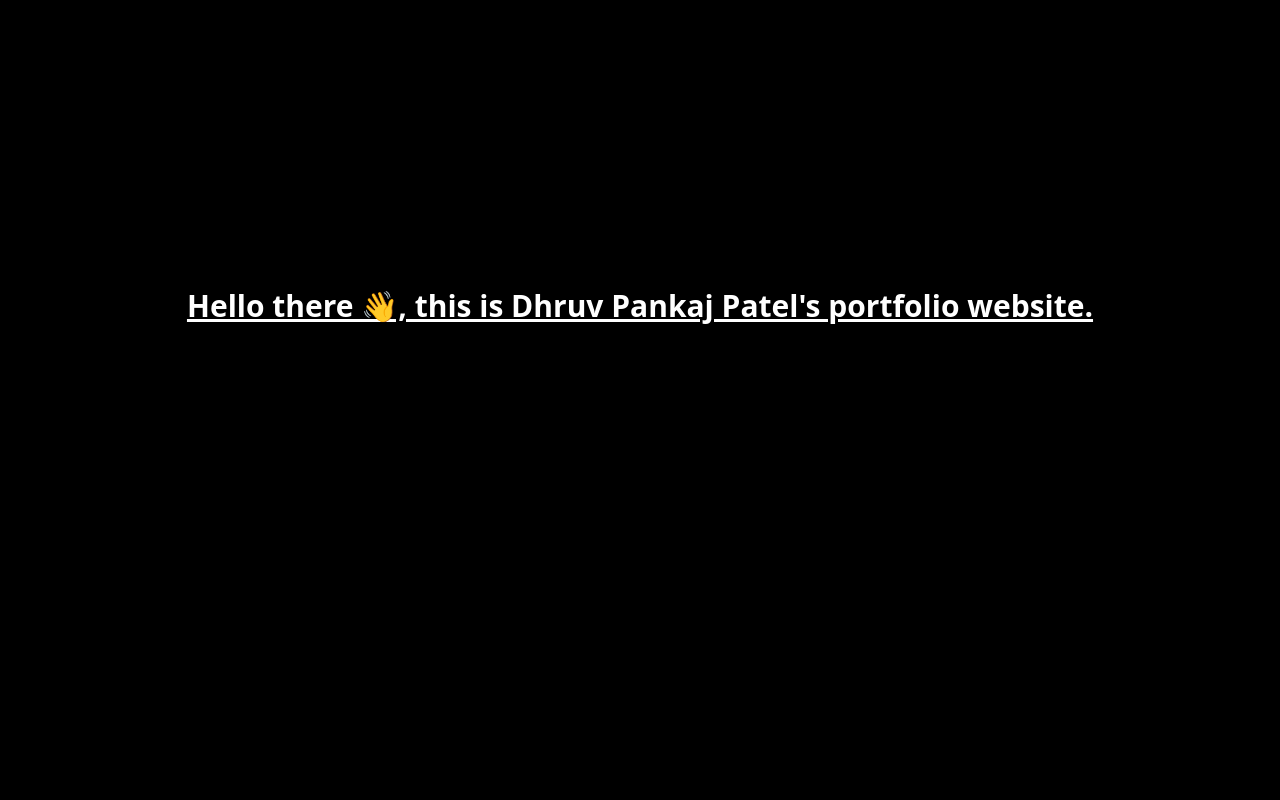
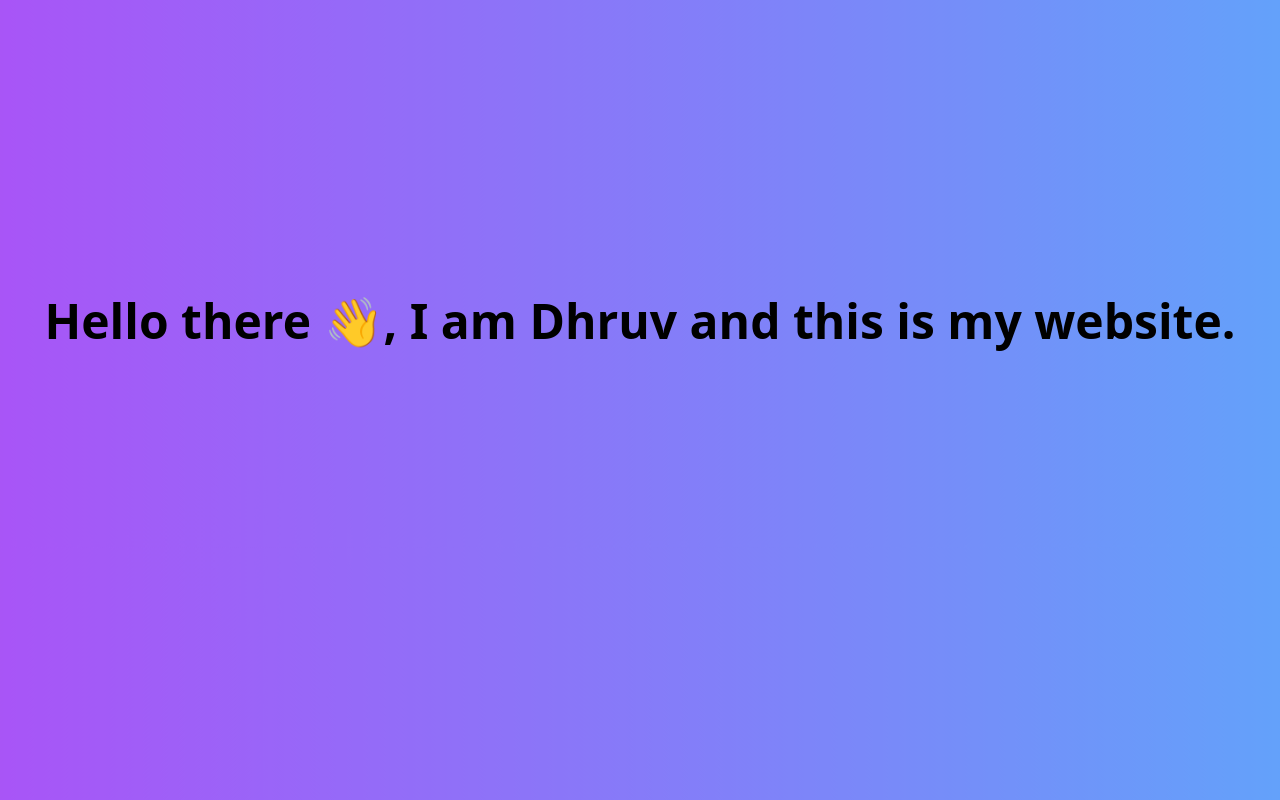
Before and after one commit to therealdhrxv/me-website, a Next.js app: page / in a window 1280 px wide. Built offline with nearby package versions, Linux system fonts and the light colour scheme.

Commit message:
Added Gradient

```diff
--- a/src/pages/index.js
+++ b/src/pages/index.js
@@ -1,8 +1,8 @@
 export default function Home() {
   return (
     <>
-      <h1 className="text-md text-center sm:text-3xl font-extrabold underline flex justify-center mt-72 text-white">
-        Hello there 👋, this is Dhruv Pankaj Patel's portfolio website.
+      <h1 className="text-5xl font-extrabold text-center leading-snug flex justify-center mt-72">
+        Hello there 👋, I am Dhruv and this is my website.
       </h1>
     </>
   )
--- a/src/styles/globals.css
+++ b/src/styles/globals.css
@@ -4,5 +4,10 @@
 
 
 body {
-    @apply bg-black
+    @apply
+    bg-gradient-to-l
+    from-blue-400
+    to-orange-500
+    via-purple-500
+    animate-gradient-xy
 }
--- a/tailwind.config.js
+++ b/tailwind.config.js
@@ -4,7 +4,45 @@ module.exports = {
     "./src/**/*.{js,ts,jsx,tsx}",
   ],
   theme: {
-    extend: {},
+    extend: {
+      'animation': {
+        'gradient-x':'gradient-x 15s ease infinite',
+        'gradient-y':'gradient-y 15s ease infinite',
+        'gradient-xy':'gradient-xy 15s ease infinite',
+      },
+      'keyframes': {
+        'gradient-y': {
+            '0%, 100%': {
+                'background-size':'400% 400%',
+                'background-position': 'center top'
+            },
+            '50%': {
+                'background-size':'200% 200%',
+                'background-position': 'center center'
+            }
+        },
+        'gradient-x': {
+            '0%, 100%': {
+                'background-size':'200% 200%',
+                'background-position': 'left center'
+            },
+            '50%': {
+                'background-size':'200% 200%',
+                'background-position': 'right center'
+            }
+        },
+        'gradient-xy': {
+          '0%, 100%': {
+              'background-size':'400% 400%',
+              'background-position': 'left center'
+          },
+          '50%': {
+              'background-size':'200% 200%',
+              'background-position': 'right center'
+          }
+        }
+      }
+    },
   },
   plugins: [],
 }
```
